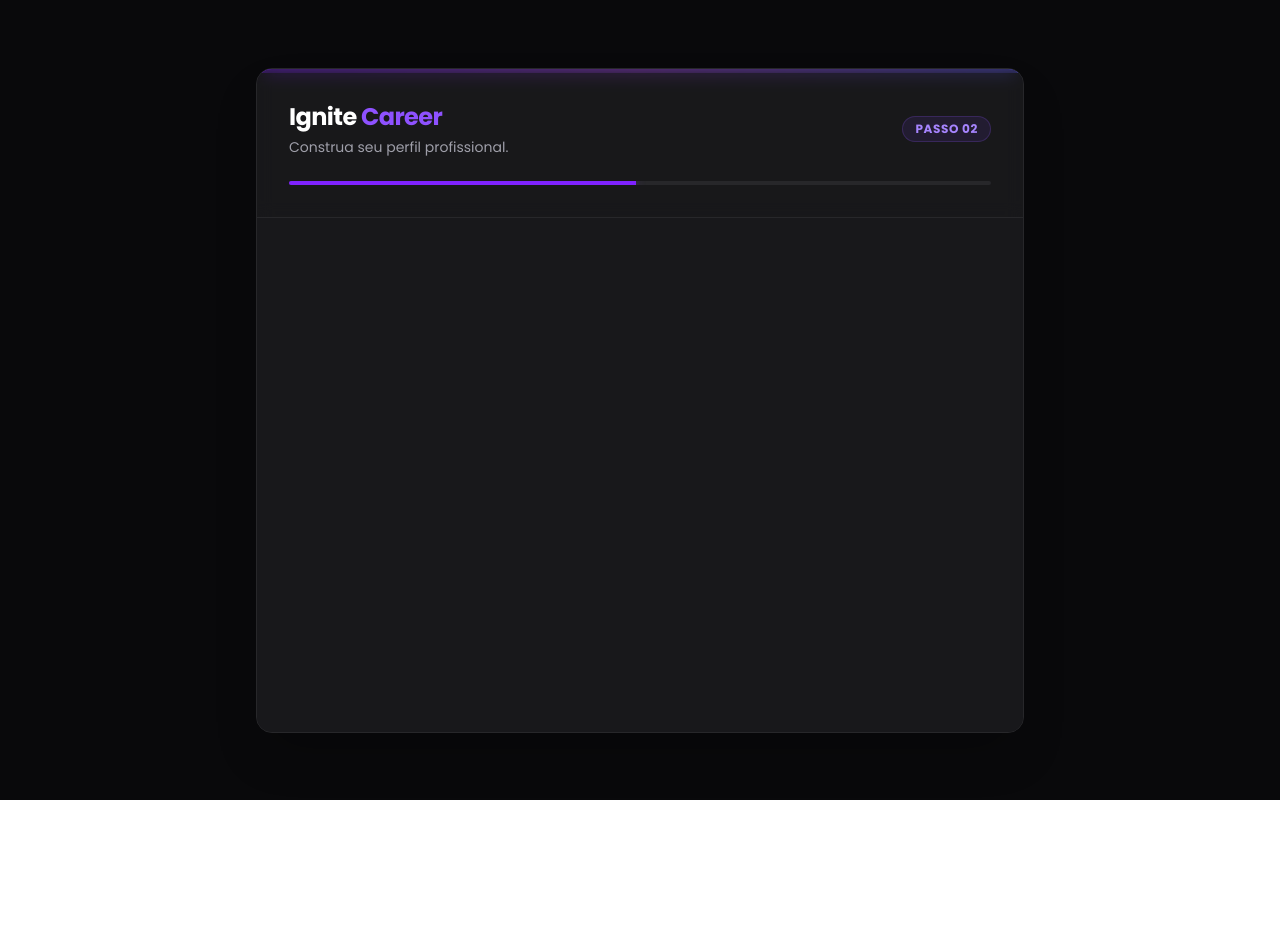
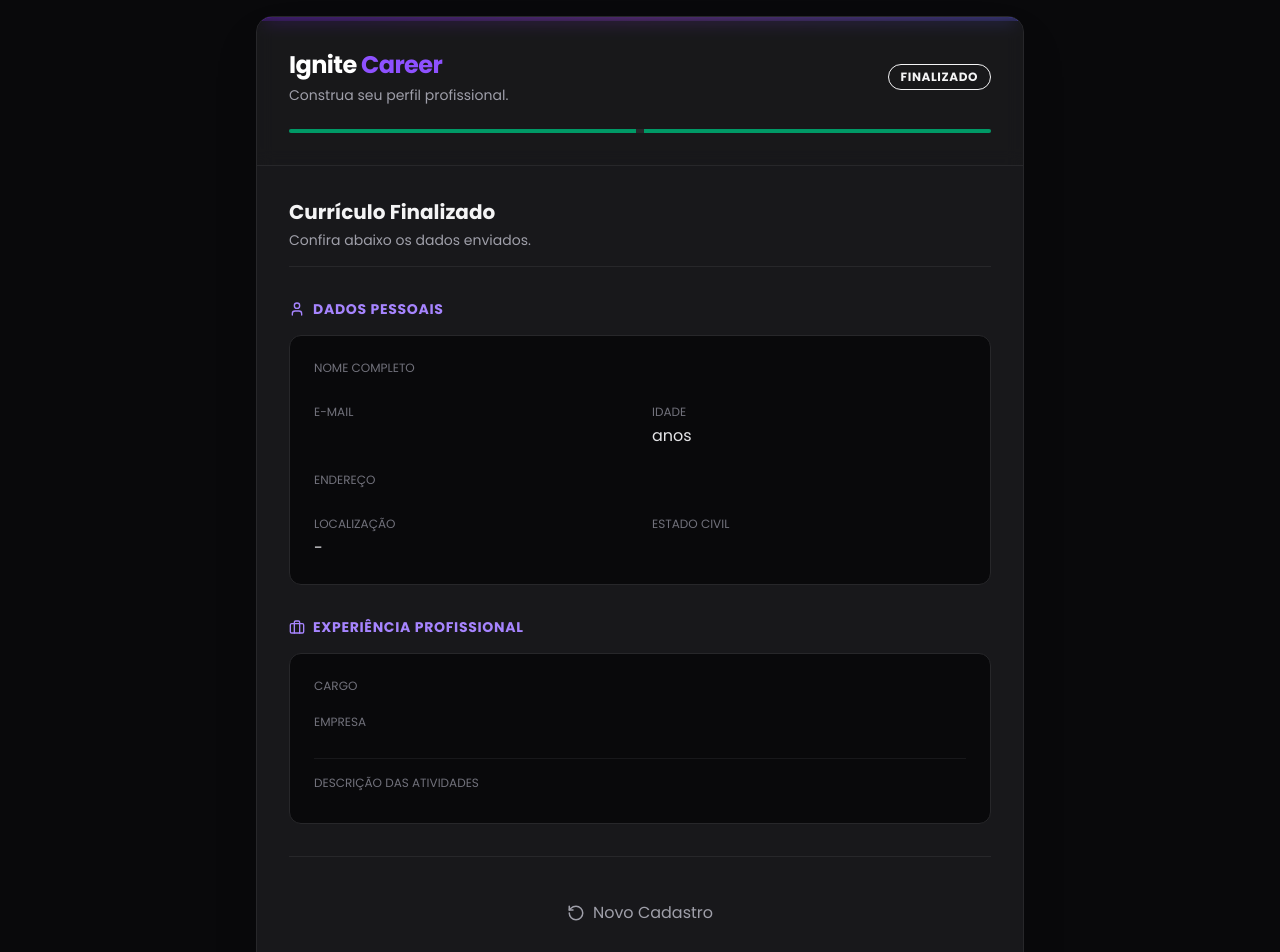
Before and after one commit to joschonarth/ignite-career, an Angular app: page /resume-informations in a window 1280 px wide. Before the commit this address led to /. Shown: the top 952 px of the page. Before the commit the page ends 800 px from the top, so only its background shows below. Built offline with nearby package versions, Linux system fonts and the light colour scheme.

Commit message:
Adicionando tela de Resumo

```diff
--- a/src/app/app.html
+++ b/src/app/app.html
@@ -16,21 +16,37 @@
         </div>
 
         <span
-          class="text-xs font-bold px-3 py-1 bg-violet-500/10 text-violet-400 border border-violet-500/20 rounded-full uppercase tracking-wider"
+          class="text-xs font-bold px-3 py-1 border rounded-full uppercase tracking-wider transition-colors"
+          [class.bg-violet-500/10]="currentStep() !== '/resume-informations'"
+          [class.text-violet-400]="currentStep() !== '/resume-informations'"
+          [class.border-violet-500/20]="currentStep() !== '/resume-informations'"
+          [class.bg-emerald-500/10]="currentStep() === '/resume-informations'"
+          [class.text-emerald-400]="currentStep() === '/resume-informations'"
+          [class.border-emerald-500/20]="currentStep() === '/resume-informations'"
         >
-          Passo {{ currentStep() === '/personal' ? '01' : '02' }}
+          {{
+            currentStep() === '/resume-informations'
+              ? 'FINALIZADO'
+              : 'Passo ' + (currentStep() === '/personal' ? '01' : '02')
+          }}
         </span>
       </div>
 
       <div class="flex items-center gap-2 h-1 bg-zinc-800 rounded-full overflow-hidden">
         <div
-          class="h-full bg-violet-600 shadow-[0_0_10px_rgba(124,58,237,0.5)] transition-all duration-500 w-1/2"
+          class="h-full transition-all duration-500 w-1/2"
+          [class.bg-violet-600]="currentStep() !== '/resume-informations'"
+          [class.shadow-[0_0_10px_rgba(124,58,237,0.5)]]="currentStep() !== '/resume-informations'"
+          [class.bg-emerald-600]="currentStep() === '/resume-informations'"
+          [class.shadow-[0_0_10px_rgba(5,150,105,0.5)]]="currentStep() === '/resume-informations'"
         ></div>
 
         <div
           class="h-full transition-all duration-500 ease-out w-1/2"
           [class.bg-violet-600]="currentStep() === '/professional'"
           [class.shadow-[0_0_10px_rgba(124,58,237,0.5)]]="currentStep() === '/professional'"
+          [class.bg-emerald-600]="currentStep() === '/resume-informations'"
+          [class.shadow-[0_0_10px_rgba(5,150,105,0.5)]]="currentStep() === '/resume-informations'"
         ></div>
       </div>
     </div>
--- a/src/app/app.routes.ts
+++ b/src/app/app.routes.ts
@@ -1,6 +1,7 @@
 import { Routes } from '@angular/router';
 import { StepPersonal } from './features/user-informations/pages/step-personal/step-personal';
 import { StepProfessional } from './features/user-informations/pages/step-professional/step-professional';
+import { ResumeInformations } from './features/user-informations/pages/resume-informations/resume-informations';
 
 export const routes: Routes = [
   { path: '', redirectTo: 'personal', pathMatch: 'full' },
@@ -12,4 +13,8 @@
     path: 'professional',
     component: StepProfessional,
   },
+  {
+    path: 'resume-informations',
+    component: ResumeInformations,
+  },
 ];
--- /dev/null
+++ b/src/app/features/user-informations/pages/resume-informations/resume-informations.html
@@ -0,0 +1,138 @@
+<div class="space-y-8 animate-fade-in">
+  <div class="border-b border-zinc-800 pb-4">
+    <h2 class="text-xl font-bold text-zinc-100">Currículo Finalizado</h2>
+    <p class="text-zinc-400 text-sm mt-1">Confira abaixo os dados enviados.</p>
+  </div>
+
+  <!-- Dados Pessoais -->
+  <section class="space-y-4">
+    <h3 class="text-sm font-bold text-violet-400 uppercase tracking-wider flex items-center gap-2">
+      <svg
+        xmlns="http://www.w3.org/2000/svg"
+        width="16"
+        height="16"
+        viewBox="0 0 24 24"
+        fill="none"
+        stroke="currentColor"
+        stroke-width="2"
+        stroke-linecap="round"
+        stroke-linejoin="round"
+      >
+        <path d="M19 21v-2a4 4 0 0 0-4-4H9a4 4 0 0 0-4 4v2" />
+        <circle cx="12" cy="7" r="4" />
+      </svg>
+      Dados Pessoais
+    </h3>
+
+    <div
+      class="bg-zinc-950 border border-zinc-800 rounded-xl p-6 grid grid-cols-1 md:grid-cols-2 gap-6"
+    >
+      <div class="col-span-1 md:col-span-2">
+        <label class="text-xs text-zinc-500 mb-1 block uppercase">Nome Completo</label>
+        <p class="text-zinc-200 font-medium text-lg">{{ personalData.name }}</p>
+      </div>
+
+      <div>
+        <label class="text-xs text-zinc-500 mb-1 block uppercase">E-mail</label>
+        <p class="text-zinc-200 font-medium">{{ personalData.email }}</p>
+      </div>
+
+      <div>
+        <label class="text-xs text-zinc-500 mb-1 block uppercase">Idade</label>
+        <p class="text-zinc-200 font-medium">{{ personalData.age }} anos</p>
+      </div>
+
+      <div class="col-span-1 md:col-span-2">
+        <label class="text-xs text-zinc-500 mb-1 block uppercase">Endereço</label>
+        <p class="text-zinc-200 font-medium">{{ personalData.address }}</p>
+      </div>
+
+      <div>
+        <label class="text-xs text-zinc-500 mb-1 block uppercase">Localização</label>
+        <p class="text-zinc-200 font-medium">{{ personalData.city }} - {{ personalData.state }}</p>
+      </div>
+
+      <div>
+        <label class="text-xs text-zinc-500 mb-1 block uppercase">Estado Civil</label>
+        <p class="text-zinc-200 font-medium">{{ personalData.maritalStatus | titlecase }}</p>
+      </div>
+    </div>
+  </section>
+
+  <!-- Dados Profissionais -->
+  <section class="space-y-4">
+    <h3 class="text-sm font-bold text-violet-400 uppercase tracking-wider flex items-center gap-2">
+      <svg
+        xmlns="http://www.w3.org/2000/svg"
+        width="16"
+        height="16"
+        viewBox="0 0 24 24"
+        fill="none"
+        stroke="currentColor"
+        stroke-width="2"
+        stroke-linecap="round"
+        stroke-linejoin="round"
+      >
+        <rect width="20" height="14" x="2" y="7" rx="2" ry="2" />
+        <path d="M16 21V5a2 2 0 0 0-2-2h-4a2 2 0 0 0-2 2v16" />
+      </svg>
+      Experiência Profissional
+    </h3>
+
+    <div class="space-y-4">
+      @for (job of professionalData; track job) {
+      <div
+        class="bg-zinc-950 border border-zinc-800 rounded-xl p-6 relative hover:border-zinc-700 transition-colors"
+      >
+        <div class="grid grid-cols-1 md:grid-cols-2 gap-4">
+          <div class="col-span-1 md:col-span-2">
+            <label class="text-xs text-zinc-500 mb-1 block uppercase">Cargo</label>
+            <p class="text-zinc-200 font-medium text-lg">{{ job.position }}</p>
+          </div>
+
+          <div class="col-span-1 md:col-span-2">
+            <label class="text-xs text-zinc-500 mb-1 block uppercase">Empresa</label>
+            <p class="text-zinc-200 font-medium text-violet-300">{{ job.company }}</p>
+          </div>
+
+          <div class="col-span-1 md:col-span-2 mt-2 pt-4 border-t border-zinc-900">
+            <label class="text-xs text-zinc-500 mb-2 block uppercase"
+              >Descrição das atividades</label
+            >
+            <p class="text-zinc-300 text-sm leading-relaxed whitespace-pre-line">
+              {{ job.description }}
+            </p>
+          </div>
+        </div>
+      </div>
+      } @empty {
+      <div class="p-6 border border-dashed border-zinc-800 rounded-xl text-center text-zinc-500">
+        Nenhuma experiência registrada.
+      </div>
+      }
+    </div>
+  </section>
+
+  <div class="flex justify-center pt-8 border-t border-zinc-800 mt-8">
+    <button
+      (click)="newCurriculum()"
+      class="text-zinc-400 hover:text-white px-6 py-3 rounded-lg font-medium transition-colors flex items-center gap-2 cursor-pointer hover:bg-zinc-900"
+    >
+      <svg
+        xmlns="http://www.w3.org/2000/svg"
+        width="18"
+        height="18"
+        viewBox="0 0 24 24"
+        fill="none"
+        stroke="currentColor"
+        stroke-width="2"
+        stroke-linecap="round"
+        stroke-linejoin="round"
+      >
+        <path d="M3 12a9 9 0 1 0 9-9 9.75 9.75 0 0 0-6.74 2.74L3 8" />
+        <path d="M3 3v5h5" />
+      </svg>
+      Novo Cadastro
+    </button>
+  </div>
+</div>
--- /dev/null
+++ b/src/app/features/user-informations/pages/resume-informations/resume-informations.ts
@@ -0,0 +1,19 @@
+import { Component, inject } from '@angular/core';
+import { Router, RouterLink } from '@angular/router';
+import { TitleCasePipe } from '@angular/common';
+
+@Component({
+  selector: 'app-resume-informations',
+  imports: [TitleCasePipe],
+  templateUrl: './resume-informations.html',
+})
+export class ResumeInformations {
+  private readonly _router = inject(Router);
+
+  personalData: any = {};
+  professionalData: any[] = [1];
+
+  newCurriculum() {
+    this._router.navigate(['/']);
+  }
+}
```
